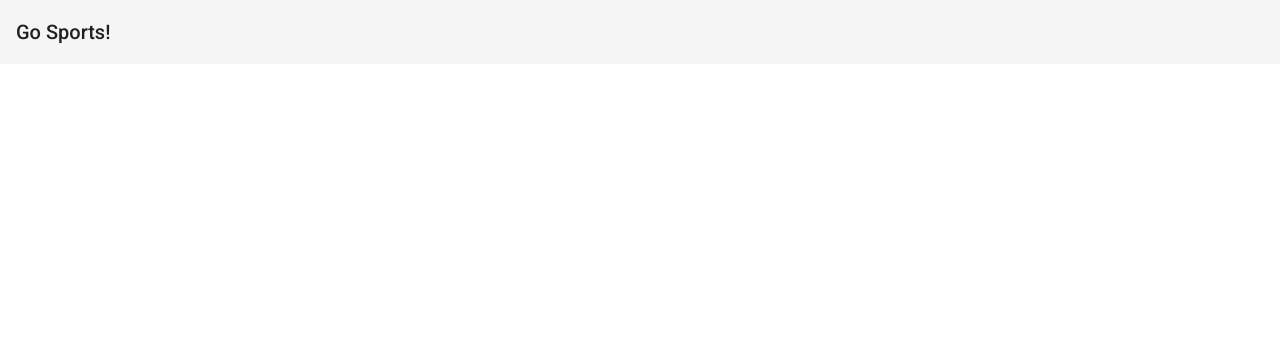
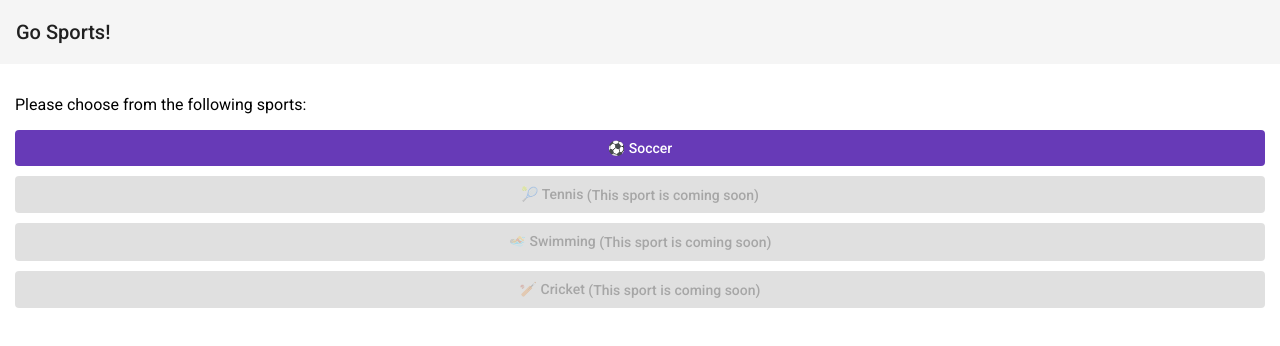
Before and after one commit to peterfoeng/gosports, an Angular app in the folder gosports/Web/: page /sports in a window 1280 px wide. Before the commit this address led to /. Shown: the top 346 px of the page. Built offline with nearby package versions, Linux system fonts and the light colour scheme.

Commit message:
add base screen for sports selection

```diff
--- a/gosports/Web/src/app/app-routing.module.ts
+++ b/gosports/Web/src/app/app-routing.module.ts
@@ -3,6 +3,7 @@ import { RouterModule, Routes } from '@angular/router';
 
 const routes: Routes = [
     { path: '', loadChildren: () => import('./home/home.module').then(m => m.HomeModule) },
+    { path: 'sports', loadChildren: () => import('./sports/sports.module').then(m => m.SportsModule) },
 ];
 
 @NgModule({
--- /dev/null
+++ b/gosports/Web/src/app/sports/sports.component.css
@@ -0,0 +1,15 @@
+.gs-sport-status {
+
+}
+
+.gs-sport {
+    padding: 15px;
+}
+
+.gs-sport-item {
+    margin-bottom: 10px;
+}
+
+.gs-sport-item button {
+    width: 100%;
+}
--- /dev/null
+++ b/gosports/Web/src/app/sports/sports.component.html
@@ -0,0 +1,11 @@
+<section class="gs-sport">
+    <p class="gs-sport-header">
+        Please choose from the following sports:
+    </p>
+    <div class="gs-sport-item" *ngFor="let s of data">
+        <button mat-flat-button color="primary" [disabled]="s.status !== 'active'" (click)="redirect(s.sportRouteName)">
+            {{s.sport}}
+            <span class="gs-sport-status" *ngIf="s.status !== 'active'">(This sport is coming soon)</span>
+        </button>
+    </div>
+</section>
--- /dev/null
+++ b/gosports/Web/src/app/sports/sports.component.ts
@@ -0,0 +1,52 @@
+import { Component, OnInit } from '@angular/core';
+import { ActivatedRoute, Router } from '@angular/router';
+
+@Component({
+    selector: 'app-sports',
+    templateUrl: './sports.component.html',
+    styleUrls: [ './sports.component.css' ]
+})
+export class SportsComponent implements OnInit {
+    public data: any;
+
+    constructor(
+        private route: ActivatedRoute,
+        private router: Router
+    ) {
+    }
+
+    ngOnInit(): void {
+        this.data = [
+            {
+                sport: '⚽ Soccer',
+                sportRouteName: 'soccer',
+                sportId: 'S1',
+                status: 'active'
+            },
+            {
+                sport: '🎾 Tennis',
+                sportRouteName: 'tennis',
+                sportId: 'T1',
+                status: 'coming-soon'
+            },
+            {
+                sport: '🏊 Swimming',
+                sportRouteName: 'swimming',
+                sportId: 'S2',
+                status: 'coming-soon'
+            },
+            {
+                sport: '🏏 Cricket',
+                sportRouteName: 'cricket',
+                sportId: 'C1',
+                status: 'coming-soon'
+            }
+        ];
+    }
+
+    redirect(sport: string): void {
+        this.router.navigate([sport], {
+            relativeTo: this.route
+        });
+    }
+}
--- /dev/null
+++ b/gosports/Web/src/app/sports/sports.routing.ts
@@ -0,0 +1,6 @@
+import { RouterModule } from '@angular/router';
+import { SportsComponent } from './sports.component';
+
+export const routing = RouterModule.forChild([
+    { path: '', component: SportsComponent  }
+]);
```
Also changed, not shown: gosports/Web/src/app/sports/sports.module.ts (added, +17 -0 lines), 1 other file (tests, documents, lock files or other folders).
